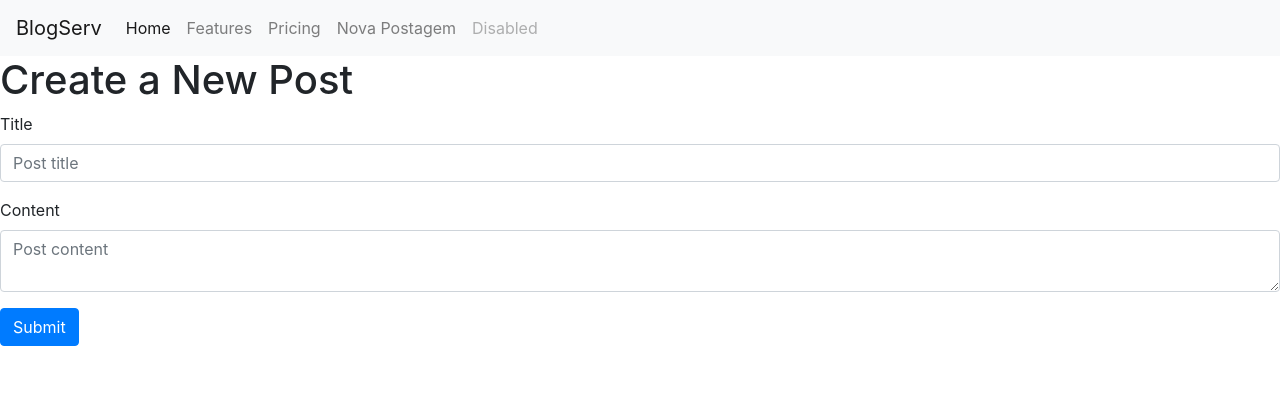
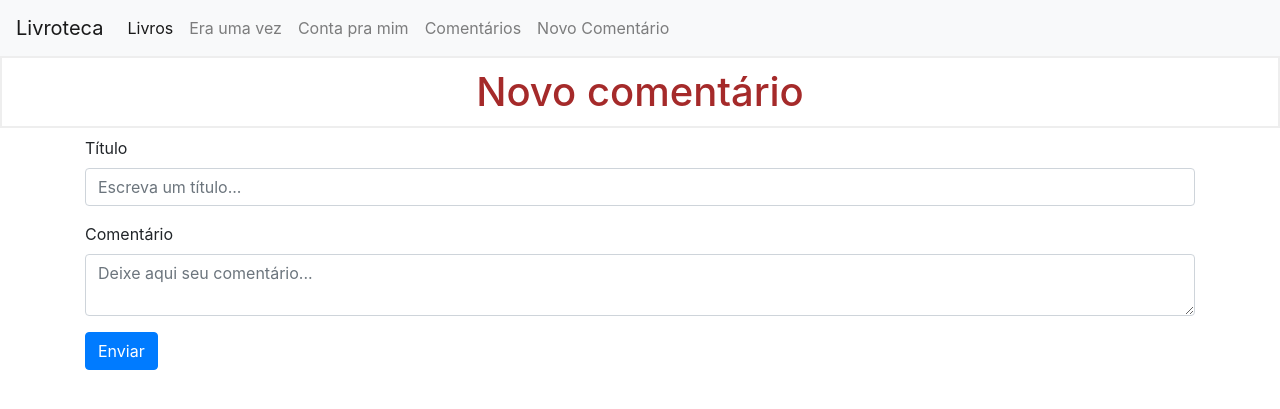
Before and after one commit to cairocosta/projeto-integrador-brodowski, a Flask app: page /create in a window 1280 px wide. Shown: the top 409 px of the page. Run offline with Flask 2, Linux system fonts and the light colour scheme; some libraries are stand-ins or nearby versions.

Commit message:
partial delivery

```diff
--- a/app.py
+++ b/app.py
@@ -18,10 +18,33 @@ class Posts(db.Model):
     title = db.Column(db.String(80), nullable=False)
     content = db.Column(db.String(200), nullable=False)
 
+class Books(db.Model):
+    id = db.Column(db.Integer, primary_key=True)
+    title = db.Column(db.String(80), nullable=False)
+    category = db.Column(db.String(80), nullable=False)
+    url = db.Column(db.String(255), nullable=False)
+
 @app.route('/')
 def index():
+    return render_template('index.html')
+
+@app.route('/books')
+def books():
+    books = Books.query.all()
+    return render_template('books.html', books=books)
+
+@app.route('/videos')
+def videos():
+    return render_template('videos.html')
+
+@app.route('/sounds')
+def sounds():
+    return render_template('sounds.html')
+
+@app.route('/coments')
+def coments():
     posts = Posts.query.all()
-    return render_template('index.html', posts=posts)
+    return render_template('coments.html', posts=posts)
 
 def get_post(post_id):
     post = Posts.query.filter_by(id=post_id).first()
@@ -46,7 +69,7 @@ def create():
             post = Posts(title=title, content=content)
             db.session.add(post)
             db.session.commit()
-            return redirect(url_for('index'))
+            return redirect(url_for('coments'))
 
     return render_template('create.html')
 
@@ -65,7 +88,7 @@ def edit(id):
             post.content = content
             db.session.commit()
             db.session.commit()
-            return redirect(url_for('index'))
+            return redirect(url_for('coments'))
 
     return render_template('edit.html', post=post)
 
@@ -75,4 +98,4 @@ def delete(id):
     db.session.delete(post)
     db.session.commit()
     flash('"{}" foi apagado com sucesso!'.format(post.title))
-    return redirect(url_for('index'))
+    return redirect(url_for('coments'))
--- a/schema.sql
+++ b/schema.sql
@@ -6,3 +6,12 @@ CREATE TABLE posts (
  title TEXT NOT NULL,
  content TEXT NOT NULL
 );
+
+DROP TABLE IF EXISTS books;
+
+CREATE TABLE books (
+ id INTEGER PRIMARY KEY AUTOINCREMENT,
+ title TEXT NOT NULL,
+ category TEXT NOT NULL,
+ url TEXT NOT NULL
+);
--- a/static/css/estilo.css
+++ b/static/css/estilo.css
@@ -4,3 +4,20 @@ h1 {
     text-align: center;
     padding: 10px;
 }
+
+//this goes to the embed container div class
+.youtube {
+    position: relative;
+    width: 100%;
+    height: 0;
+    padding-bottom: 56.25%;
+}
+
+//the class you give to the iframe
+.video {
+    position: absolute;
+    top: 0;
+    left: 0;
+    width: 100%;
+    height: 100%;
+}
--- a/templates/base.html
+++ b/templates/base.html
@@ -2,30 +2,31 @@
 <html>
 <head>
     <link rel="stylesheet" href="https://stackpath.bootstrapcdn.com/bootstrap/4.3.1/css/bootstrap.min.css" integrity="sha384-ggOyR0iXCbMQv3Xipma34MD+dH/1fQ784/j6cY/iJTQUOhcWr7x9JvoRxT2MZw1T" crossorigin="anonymous">
+    <link rel="stylesheet" href="{{ url_for('static', filename='css/estilo.css') }}">
     <title>{% block title %}{% endblock %}</title>
 </head>
 <body>
     <nav class="navbar navbar-expand-lg navbar-light bg-light">
-        <a class="navbar-brand" href="{{ url_for('index') }}">BlogServ</a>
+        <a class="navbar-brand" href="{{ url_for('index') }}">Livroteca</a>
         <button class="navbar-toggler" type="button" data-toggle="collapse" data-target="#navbarNav" aria-controls="navbarNav" aria-expanded="false" aria-label="Toggle navigation">
 	     <span class="navbar-toggler-icon"></span>
 	 </button>
          <div class="collapse navbar-collapse" id="navbarNav">
              <ul class="navbar-nav">
 	         <li class="nav-item active">
-                     <a class="nav-link" href="#">Home <span class="sr-only">(current)</span></a>
+                     <a class="nav-link" href="{{ url_for('books') }}">Livros <span class="sr-only">(current)</span></a>
+		</li>
+        <li class="nav-item">
+		    <a class="nav-link" href="{{ url_for('sounds') }}">Era uma vez</a>
 		</li>
 		<li class="nav-item">
-		    <a class="nav-link" href="#">Features</a>
+		    <a class="nav-link" href="{{ url_for('videos') }}">Conta pra mim</a>
 		</li>
 		<li class="nav-item">
-		    <a class="nav-link" href="#">Pricing</a>
+		    <a class="nav-link" href="{{ url_for('coments') }}">Comentários</a>
 		</li>
         <li class="nav-item">
-		    <a class="nav-link" href="{{ url_for('create') }}">Nova Postagem</a>
-		</li>
-		<li class="nav-item">
-		    <a class="nav-link disabled" href="#" tabindex="-1" aria-disabled="true">Disabled</a>
+		    <a class="nav-link" href="{{ url_for('create') }}">Novo Comentário</a>
 		</li>
 	    </ul>
         </div>
--- a/templates/create.html
+++ b/templates/create.html
@@ -1,20 +1,22 @@
 {% extends "base.html" %}
 
 {% block content %}
-    <h1>{% block title %} Create a New Post {% endblock %}</h1>
+    <h1>{% block title %} Novo comentário {% endblock %}</h1>
 
     <form method="post">
-        <div class="form-group">
-            <label for="title">Title</label>
-            <input type="text" name="title" placeholder="Post title" class="form-control" value="{{ request.form['tile'] }}" />
-        </div>
+        <div class="container">
+            <div class="form-group">
+                <label for="title">Título</label>
+                <input type="text" name="title" placeholder="Escreva um título..." class="form-control" value="{{ request.form['tile'] }}" />
+            </div>
 
-        <div class="form-group">
-            <label for="content">Content</label>
-            <textarea name="content" placeholder="Post content" class="form-control" value="{{ request.form['content'] }}"></textarea>
-        </div>
-        <div class="form-group">
-            <button type="submit" class="btn btn-primary">Submit</button>
+            <div class="form-group">
+                <label for="content">Comentário</label>
+                <textarea name="content" placeholder="Deixe aqui seu comentário..." class="form-control" value="{{ request.form['content'] }}"></textarea>
+            </div>
+            <div class="form-group">
+                <button type="submit" class="btn btn-primary">Enviar</button>
+            </div>
         </div>
     </form>
 {% endblock %}
--- /dev/null
+++ b/templates/sounds.html
@@ -0,0 +1,6 @@
+{% extends "base.html" %}
+
+{% block content %}
+    <h1>{% block title %} Era uma vez... {% endblock %}</h1>
+    <iframe width="100%" height="450" scrolling="no" frameborder="no" allow="autoplay" src="https://w.soundcloud.com/player/?url=https%3A//api.soundcloud.com/playlists/1038486592&amp;color=%237cb77d&amp;auto_play=false&amp;hide_related=false&amp;show_comments=true&amp;show_user=true&amp;show_reposts=false&amp;show_teaser=true"></iframe>
+{% endblock %}
```
Also changed, not shown: init.db.py (+51 -2 lines), templates/books.html (added, +14 -0 lines), templates/coments.html (added, +18 -0 lines), templates/edit.html (+9 -5 lines), templates/index.html (+6 -11 lines), templates/post.html (+9 -3 lines), templates/videos.html (added, +10 -0 lines), database.db.
